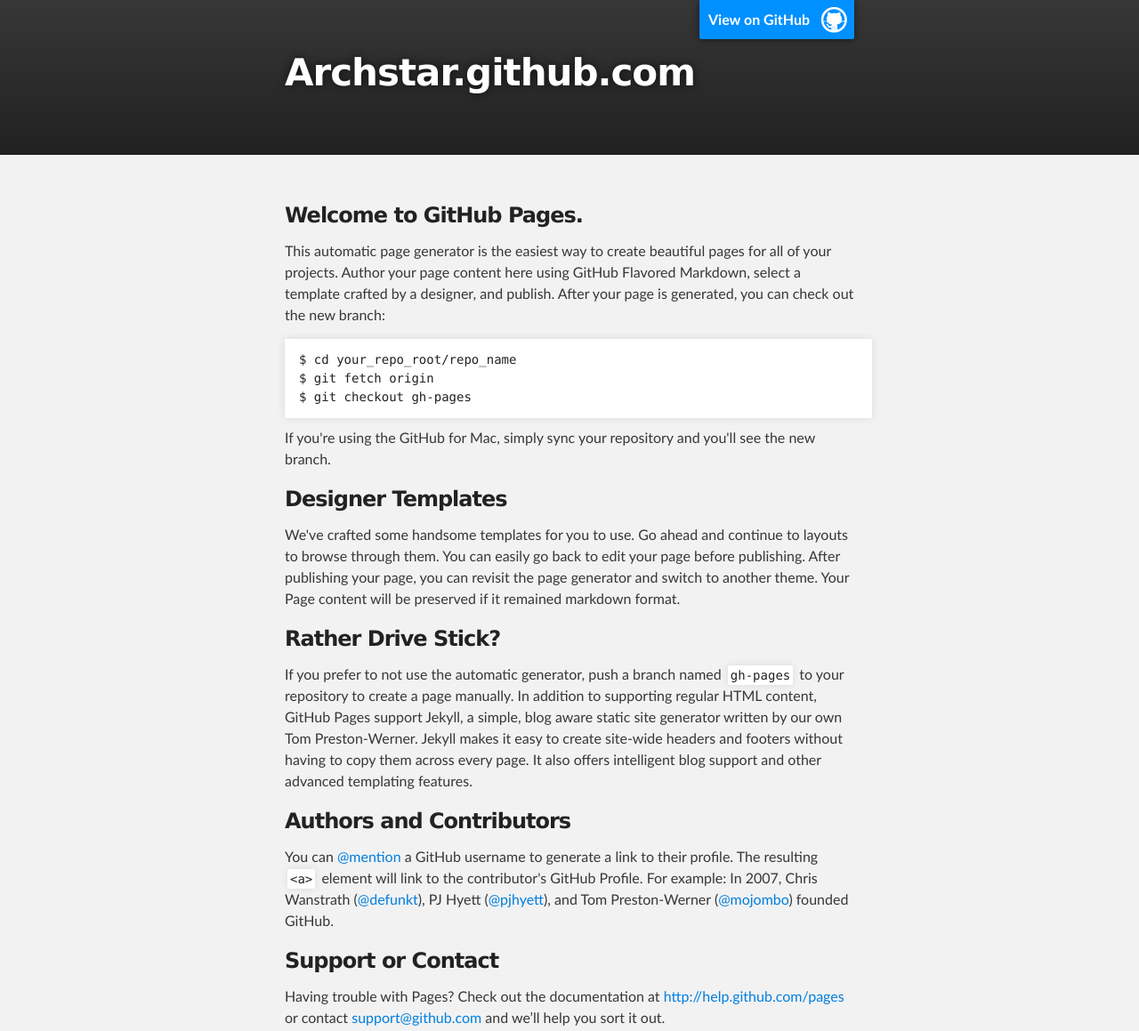
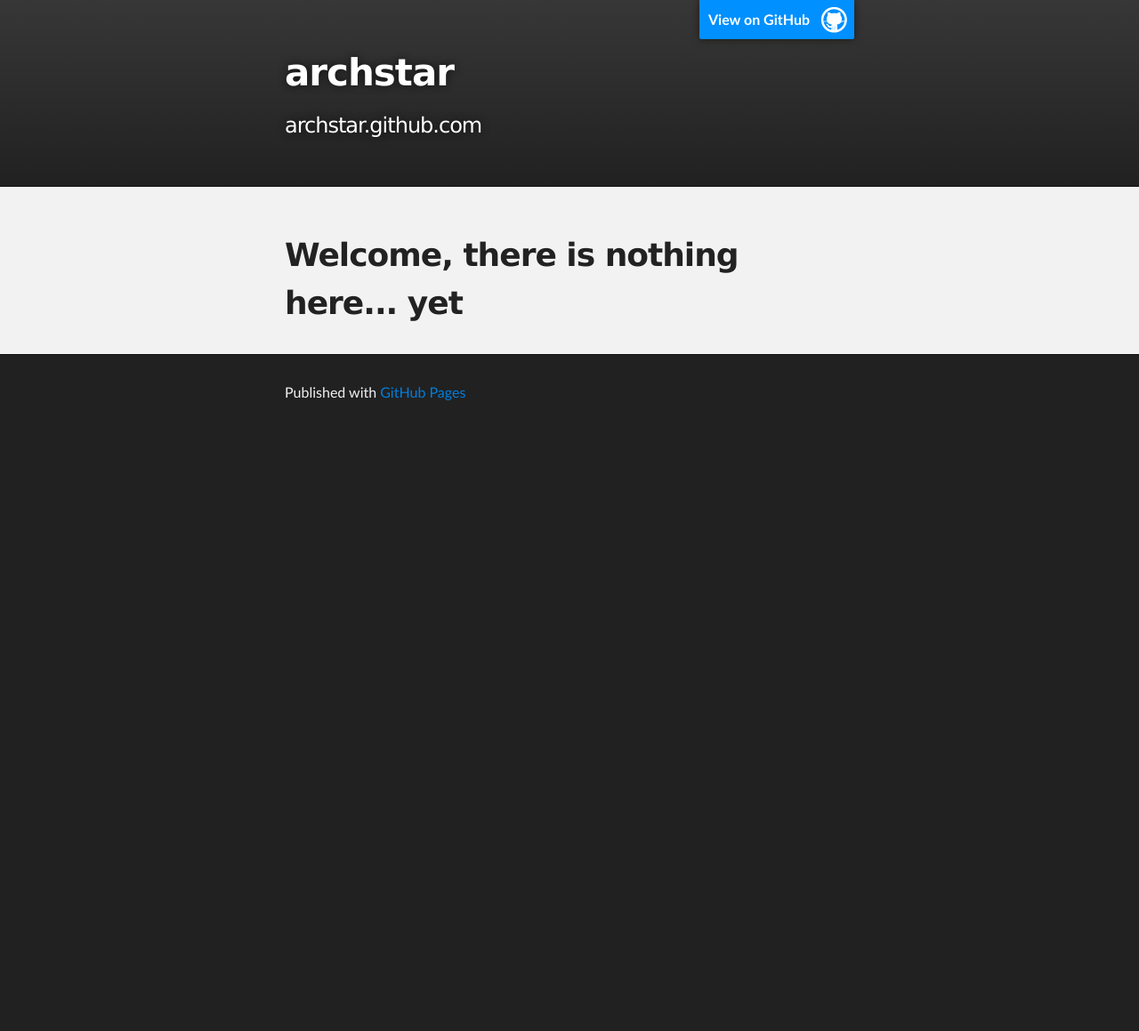
Before and after one commit to archstar/archstar.github.com, a plain HTML site: page index.html in a window 1280 px wide. Shown: the top 1159 px of the page at 89% size. After the commit the page ends 800 px from the top, so only its background shows below. Drawn offline with Linux system fonts and the light colour scheme.

Commit message:
Replace master branch with page content via GitHub

```diff
--- a/index.html
+++ b/index.html
@@ -4,11 +4,11 @@
   <head>
     <meta charset='utf-8' />
     <meta http-equiv="X-UA-Compatible" content="chrome=1" />
-    <meta name="description" content="Archstar.github.com : " />
+    <meta name="description" content="archstar : archstar.github.com" />
 
     <link rel="stylesheet" type="text/css" media="screen" href="stylesheets/stylesheet.css">
 
-    <title>Archstar.github.com</title>
+    <title>archstar</title>
   </head>
 
   <body>
@@ -18,8 +18,8 @@
         <header class="inner">
           <a id="forkme_banner" href="https://github.com/archstar">View on GitHub</a>
 
-          <h1 id="project_title">Archstar.github.com</h1>
-          <h2 id="project_tagline"></h2>
+          <h1 id="project_title">archstar</h1>
+          <h2 id="project_tagline">archstar.github.com</h2>
 
         </header>
     </div>
@@ -27,32 +27,7 @@
     <!-- MAIN CONTENT -->
     <div id="main_content_wrap" class="outer">
       <section id="main_content" class="inner">
-        <h3>Welcome to GitHub Pages.</h3>
-
-<p>This automatic page generator is the easiest way to create beautiful pages for all of your projects. Author your page content here using GitHub Flavored Markdown, select a template crafted by a designer, and publish. After your page is generated, you can check out the new branch:</p>
-
-<pre><code>$ cd your_repo_root/repo_name
-$ git fetch origin
-$ git checkout gh-pages
-</code></pre>
-
-<p>If you're using the GitHub for Mac, simply sync your repository and you'll see the new branch.</p>
-
-<h3>Designer Templates</h3>
-
-<p>We've crafted some handsome templates for you to use. Go ahead and continue to layouts to browse through them. You can easily go back to edit your page before publishing. After publishing your page, you can revisit the page generator and switch to another theme. Your Page content will be preserved if it remained markdown format.</p>
-
-<h3>Rather Drive Stick?</h3>
-
-<p>If you prefer to not use the automatic generator, push a branch named <code>gh-pages</code> to your repository to create a page manually. In addition to supporting regular HTML content, GitHub Pages support Jekyll, a simple, blog aware static site generator written by our own Tom Preston-Werner. Jekyll makes it easy to create site-wide headers and footers without having to copy them across every page. It also offers intelligent blog support and other advanced templating features.</p>
-
-<h3>Authors and Contributors</h3>
-
-<p>You can <a href="https://github.com/blog/821" class="user-mention">@mention</a> a GitHub username to generate a link to their profile. The resulting <code>&lt;a&gt;</code> element will link to the contributor's GitHub Profile. For example: In 2007, Chris Wanstrath (<a href="https://github.com/defunkt" class="user-mention">@defunkt</a>), PJ Hyett (<a href="https://github.com/pjhyett" class="user-mention">@pjhyett</a>), and Tom Preston-Werner (<a href="https://github.com/mojombo" class="user-mention">@mojombo</a>) founded GitHub.</p>
-
-<h3>Support or Contact</h3>
-
-<p>Having trouble with Pages? Check out the documentation at <a href="http://help.github.com/pages">http://help.github.com/pages</a> or contact <a href="mailto:support@github.com">support@github.com</a> and we’ll help you sort it out.</p>
+        <h1>Welcome, there is nothing here... yet</h1>
       </section>
     </div>
 
```
Also changed, not shown: params.json (+1 -1 lines).
